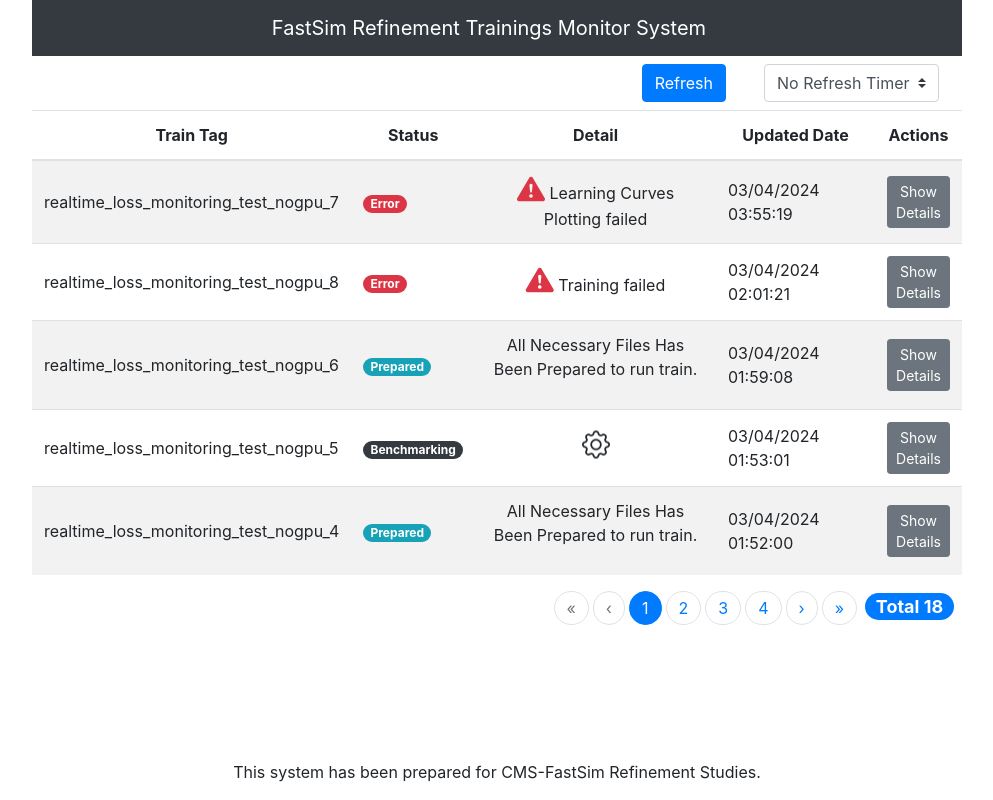
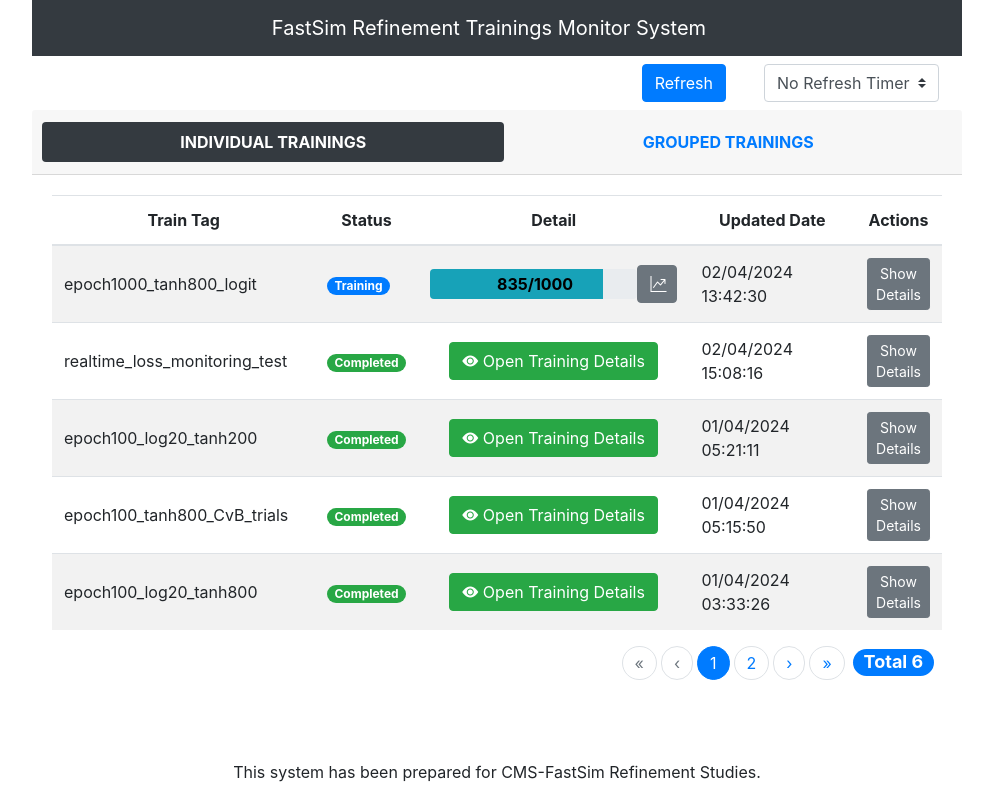
Before and after one commit to dboncukcu/fastsimRefRealtimeMonitor, a Vue app: page / in a window 1280 px wide. Shown: the whole page, without its empty margins (143-1136 px from the left). Built offline with nearby package versions, Linux system fonts and the light colour scheme; what vue-apexcharts would draw is missing.

Commit message:
groupedTrainings properties

```diff
--- a/src/App.vue
+++ b/src/App.vue
@@ -9,7 +9,21 @@
         <refresh-manager></refresh-manager>
 
         <!-- Tablo -->
-            <log-table :logs="logs"></log-table>
+        <b-tabs
+          fill
+          pills
+          card
+          active-nav-item-class="font-weight-bold text-uppercase bg-dark"
+          nav-class="font-weight-bold text-uppercase"
+          lazy
+        >
+          <b-tab title="Individual Trainings" active>
+            <individual-trainings :logs="individualTrainings"></individual-trainings>
+          </b-tab>
+          <b-tab title="Grouped Trainings">
+            <grouped-trainings :logs="groupedTrainings" :groups="groups"></grouped-trainings>
+          </b-tab>
+        </b-tabs>
       </b-container>
     </b-row>
     <b-row>
@@ -22,29 +36,58 @@
 </template>
 
 <script>
-
-import PageTitle from './components/PageTitle.vue';
-import AuthorDescription from './components/AuthorDescription.vue';
-import RefreshManager from './components/RefreshManager.vue';
-import LogTable from './components/LogTable.vue';
+import PageTitle from "./components/PageTitle.vue";
+import AuthorDescription from "./components/AuthorDescription.vue";
+import RefreshManager from "./components/RefreshManager.vue";
+import IndividualTrainings from "./components/IndividualTrainings.vue";
+import GroupedTrainings from "./components/GroupedTrainings.vue";
 export default {
-  name: 'App',
+  name: "App",
   components: {
     PageTitle,
     AuthorDescription,
     RefreshManager,
-    LogTable,
+    IndividualTrainings,
+    GroupedTrainings,
   },
-  data(){
+  data() {
     return {
-      logs: {},    }
+      logs: {},
+      groups: {},
+    };
   },
   created() {
-    this.$axios.get("log.json").then(({data}) => {
-      this.logs = data.trainingLogs
-    }).catch((error) => {
+    this.$axios
+      .get("log.json")
+      .then(({ data }) => {
+        this.logs = data.trainingLogs;
+        this.groups = data.groups;
+      })
+      .catch((error) => {
         console.log(error);
       });
   },
+  computed: {
+    groupedTrainingsName() {
+      if (Object.keys(this.groups).length === 0) return [];
+      return Object.values(this.groups).flat();
+    },
+    groupedTrainings() {
+      return Object.keys(this.logs)
+        .filter((key) => this.groupedTrainingsName.includes(key))
+        .reduce((obj, key) => {
+          obj[key] = this.logs[key];
+          return obj;
+        }, {});
+    },
+    individualTrainings() {
+      return Object.keys(this.logs)
+        .filter((key) => !this.groupedTrainingsName.includes(key))
+        .reduce((obj, key) => {
+          obj[key] = this.logs[key];
+          return obj;
+        }, {});
+    },
+  },
 };
 </script>
--- /dev/null
+++ b/src/components/GroupedTrainings.vue
@@ -0,0 +1,241 @@
+<template>
+  <div>
+    <b-table
+      striped
+      hover
+      :items="groupMainItems"
+      :fields="mainFields"
+      :current-page="currentPage"
+      :per-page="perPage"
+      @row-clicked="onRowClicked"
+      responsive="sm"
+      id="mainHistoryTable"
+    >
+    <!-- eslint-disable-next-line vue/no-unused-vars -->
+    <template #row-details="row">
+      <IndividualTrainings
+        :logs="getGroupTrainings(row.item.groupName)"
+      ></IndividualTrainings>
+      </template>
+
+      <template v-slot:cell(progress)="data">
+        <b-progress height="35px">
+          <b-progress-bar
+            v-for="(value, key) in data.item.progress"
+            :key="key"
+            :value="value"
+            :max="totalProgress(data.item.progress)"
+            :variant="getVariant(key)"
+            :style="{ minWidth: value>0 ? minWidth + 'px': '0px'   }"
+          >
+            <div
+              class="d-flex align-items-center justify-content-center"
+              style="width: 100%"
+            >
+              <p class="mb-0 font-weight-bold">
+                {{ capitalizeFirstLetter(key) }} ({{ value }})
+              </p>
+            </div>
+          </b-progress-bar>
+        </b-progress>
+      </template>
+
+      <template #cell(actions)="row">
+        <b-button size="sm" @click="row.toggleDetails">
+          {{ row.detailsShowing ? "Hide" : "Show" }} Trainings
+        </b-button>
+      </template>
+
+
+
+
+    </b-table>
+
+    <div class="pagination-container">
+      <b-pagination
+        pills
+        v-model="currentPage"
+        :total-rows="this.groupMainItems.length"
+        :per-page="perPage"
+        aria-controls="mainHistoryTable"
+      ></b-pagination>
+      <ul class="pagination mx-2">
+        <li class="page-item active">
+          <h4>
+            <b-badge variant="primary" pill
+              >Total {{ this.groupMainItems.length }}</b-badge
+            >
+          </h4>
+        </li>
+      </ul>
+    </div>
+  </div>
+</template>
+
+<script>
+import IndividualTrainings from './IndividualTrainings.vue';
+export default {
+  name: "GroupedTrainings",
+  components: {
+    IndividualTrainings
+  },
+  props: {
+    logs: Object,
+    groups: Object,
+  },
+  data() {
+    return {
+      mainFields: [
+        {
+          key: "groupName",
+          label: "Group Name",
+          thStyle: { width: "30%" },
+          thClass: "text-center",
+          tdClass: "text-center align-middle",
+        },
+        {
+          key: "progress",
+          label: "Progress",
+          thStyle: { width: "50%" },
+          thClass: "text-center",
+          tdClass: "text-center align-middle",
+        },
+        {
+          key: "updatedDate",
+          label: "Last Updated Date",
+          thStyle: { width: "15%" },
+          thClass: "text-center",
+          tdClass: "text-center align-middle",
+        },
+        {
+          key: "actions",
+          label: "Actions",
+          thStyle: { width: "5%" },
+          thClass: "text-center",
+          tdClass: "text-center align-middle",
+        },
+      ],
+      currentPage: 1,
+      perPage: 5,
+      expandedItem: null,
+      modalTrainName: "",
+    };
+  },
+  computed: {
+    minWidth() {
+      // Tüm anahtarları alıp en uzun olanının uzunluğunu bul
+      const allKeys = this.groupMainItems.flatMap((item) =>
+        Object.keys(item.progress).map(
+          (key) => this.capitalizeFirstLetter(key).length
+        )
+      );
+      const maxLength = Math.max(...allKeys);
+      // Varsayılan minimum genişlik değeri, karakter genişliğiyle çarpılır
+      return (maxLength+4) * 8; // Buradaki değer, karakter başına tahmini piksel genişliği
+    },
+    lastUpdatedItems() {
+      const result = {};
+      Object.keys(this.logs).forEach((key) => {
+        const latestItem = this.logs[key].reduce((prev, current) => {
+          const prevDate = new Date(prev.updatedDate);
+          const currentDate = new Date(current.updatedDate);
+          return prevDate > currentDate ? prev : current;
+        });
+
+        result[key] = { trainName: key, ...latestItem };
+      });
+      return result;
+    },
+    groupMainItems() {
+      const template = {
+        idle: 0,
+        prepared: 0,
+        benchmarking: 0,
+        training: 0,
+        plotting: 0,
+        completed: 0,
+        error: 0,
+      };
+      // eslint-disable-next-line no-unused-vars
+      const groupsMainItems = [];
+
+      // eslint-disable-next-line no-unused-vars
+      for (const [key, value] of Object.entries(this.groups)) {
+        const temp = { ...template };
+
+        const updateDates = [];
+
+        value.forEach((t) => {
+          temp[this.lastUpdatedItems[t].status.toLowerCase()]++;
+          updateDates.push(this.lastUpdatedItems[t].updatedDate);
+        });
+
+        const lastUpdate = updateDates.reduce((prev, current) => {
+          const prevDate = new Date(prev.updatedDate);
+          const currentDate = new Date(current.updatedDate);
+          return prevDate > currentDate ? prev : current;
+        });
+
+        console.log(updateDates);
+        groupsMainItems.push({
+          groupName: key,
+          progress: temp,
+          updatedDate: lastUpdate,
+        });
+      }
+
+      return groupsMainItems;
+    },
+  },
+  methods: {
+    // eslint-disable-next-line no-unused-vars
+    onRowClicked(item, index, event) {
+      // Bu örnekte, genişletilmiş öğe yönetimine ihtiyaç duyulmamaktadır.
+    },
+    totalProgress(progressObj) {
+      return Object.values(progressObj).reduce((acc, cur) => acc + cur, 0);
+    },
+    getVariant(status) {
+      const variants = {
+        idle: "secondary",
+        prepared: "info",
+        benchmarking: "dark",
+        training: "primary",
+        plotting: "warning",
+        completed: "success",
+        error: "danger",
+      };
+      return variants[status] || "secondary";
+    },
+    capitalizeFirstLetter(string) {
+      return string.charAt(0).toUpperCase() + string.slice(1);
+    },
+    getGroupTrainings(groupName) {
+      const training = {}
+      // eslint-disable-next-line no-unused-vars
+      for (const [key, value] of Object.entries(this.groups[groupName])) {
+          training[value] = this.logs[value];
+      }
+      return training;
+    },
+  },
+};
+</script>
+
+<style>
+.pagination-container {
+  display: flex;
+  justify-content: flex-end;
+}
+.plotting-status {
+  float: left;
+}
+.clearfix::after {
+  content: "";
+  clear: both;
+  display: table;
+}
+.modal-title {
+  margin-left: auto;
+}
+</style>
--- a/src/components/LogTable.vue
+++ b/src/components/IndividualTrainings.vue
@@ -110,7 +110,7 @@ import IdleStatus from "./detail/IdleStatus.vue";
 import CompletedStatus from "./detail/CompletedStatus.vue";
 import LossChart from "./detail/LossChart.vue";
 export default {
-  name: "LogTable",
+  name: "IndividualTrainings",
   components: {
     historyDetailItems,
     TrainingStatus,
@@ -262,24 +262,6 @@ export default {
   clear: both;
   display: table;
 }
-button.close {
-  padding: 0;
-  background-color: transparent;
-  border: 0;
-}
-.close {
-  float: right;
-  font-size: 1.5rem;
-  font-weight: 700;
-  line-height: 1;
-  color: #000;
-  text-shadow: 0 1px 0 #fff;
-  opacity: 0.5;
-}
-.modal-header .close {
-  padding: 1rem;
-  margin: -1rem -1rem -1rem auto;
-}
 .modal-title {
   margin-left: auto;
 }
```
Also changed, not shown: public/log.json. Lines whose indentation alone changed are shown as unchanged.
